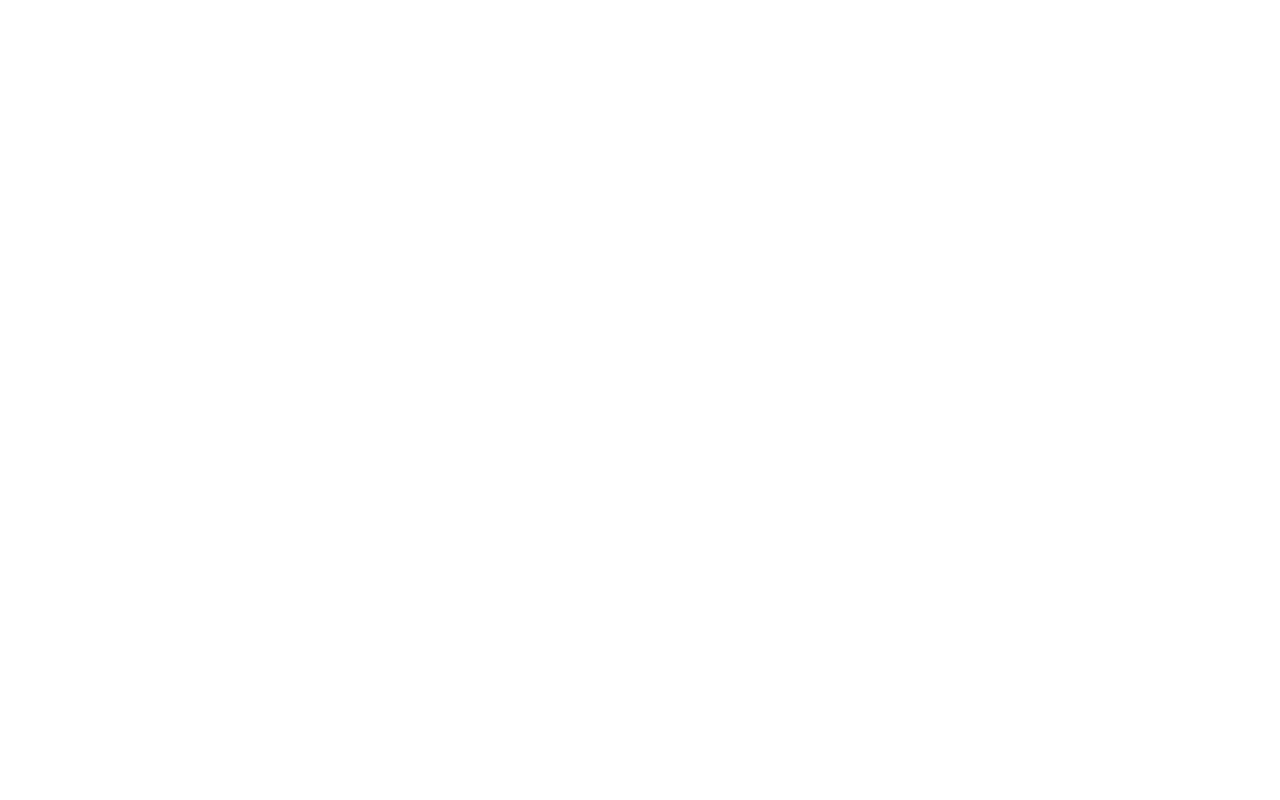
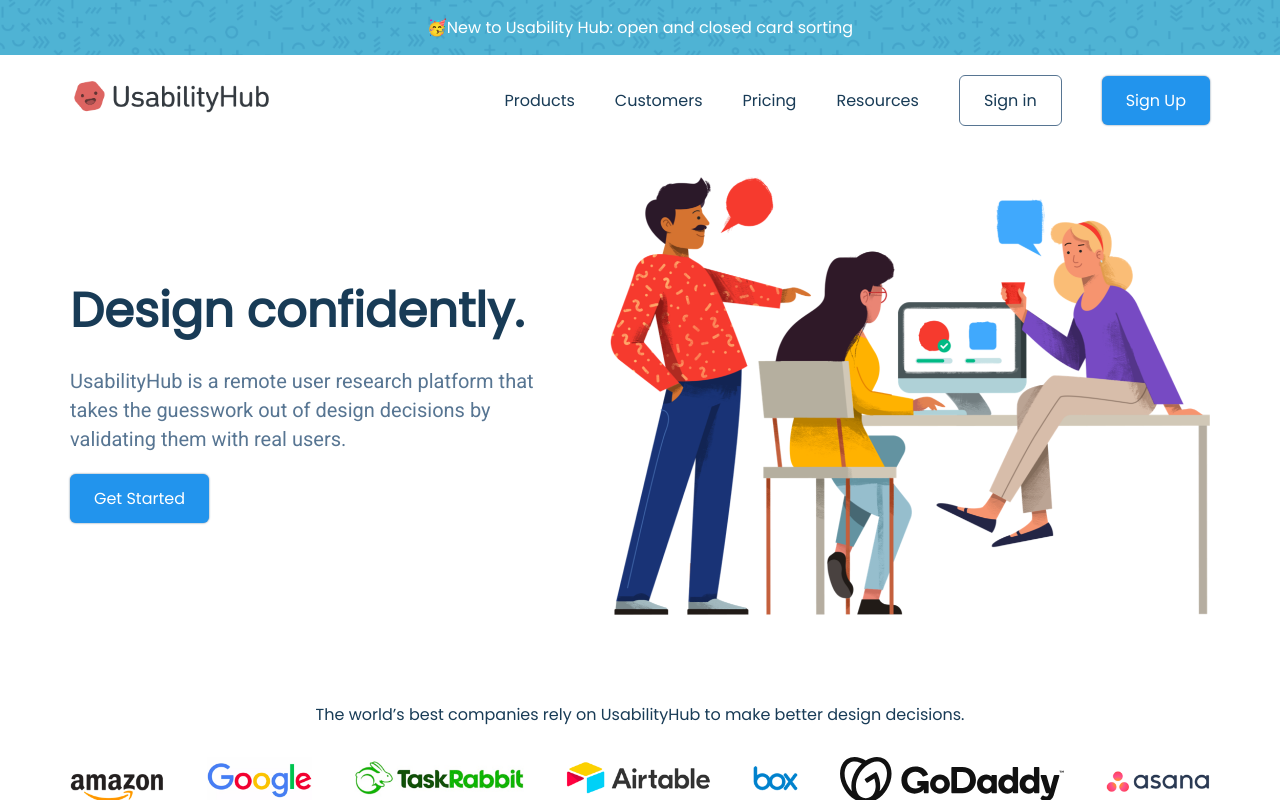
Before and after one commit to Prachi24599/UsabilityHub, a plain HTML site: page index.html in a window 1280 px wide. Drawn offline with Linux system fonts and the light colour scheme.

Commit message:
nav and hero section added

```diff
--- a/index.html
+++ b/index.html
@@ -8,6 +8,80 @@
     <link rel="stylesheet" href="styles.css" />
   </head>
   <body>
+    <div class="wrapper">
+      <!-- Top Banner -->
+      <div class="top-banner">
+        <div class="small-bold-text banner-text">
+          🥳New to Usability Hub: open and closed card sorting
+        </div>
+      </div>
+
+      <div class="container">
+        <!-- Nav Bar -->
+        <nav>
+          <div class="main-nav flex">
+            <a href="#" class="company-logo">
+              <img src="images/asset 1.png" alt="" />
+            </a>
+            <div class="nav-links">
+              <ul class="flex">
+                <li><a href="#" class="hover-link">Products</a></li>
+                <li><a href="#" class="hover-link">Customers</a></li>
+                <li><a href="#" class="hover-link">Pricing</a></li>
+                <li><a href="#" class="hover-link">Resources</a></li>
+                <li>
+                  <a href="#" class="hover-link secondary-btn">Sign in</a>
+                </li>
+                <li><a href="#" class="hover-link primary-btn">Sign Up</a></li>
+              </ul>
+            </div>
+          </div>
+        </nav>
+
+        <!-- Hero Section -->
+        <header>
+          <div class="hero-section flex">
+            <div class="hero-section-left flex">
+              <h1>Design confidently.</h1>
+              <p>
+                UsabilityHub is a remote user research platform that takes the
+                guesswork out of design decisions by validating them with real
+                users.
+              </p>
+              <a href="#" class="primary-btn get-started-btn">Get Started</a>
+            </div>
+            <div class="hero-section-right">
+              <img src="images/asset 2.png" class="hero-img" alt="" />
+            </div>
+          </div>
+        </header>
+
+        <section class="companies-section">
+          <div class="small-bold-text companies-header">
+            The world’s best companies rely on UsabilityHub to make better
+            design decisions.
+          </div>
+          <div class="company-logos flex">
+            <img class="logo" src="images/asset 3.png" alt="" />
+            <img class="logo" src="images/asset 4.png" alt="" />
+            <img class="logo" src="images/asset 5.png" alt="" />
+            <img class="logo" src="images/asset 6.png" alt="" />
+            <img class="logo" src="images/asset 7.png" alt="" />
+            <img class="logo" src="images/asset 8.svg" alt="" />
+            <img class="logo" src="images/asset 9.png" alt="" />
+          </div>
+        </section>
+        <section class="features-section"></section>
+        <section class="big-feature-section"></section>
+        <section class="big-feature-section"></section>
+        <section class="big-feature-section"></section>
+        <section class="example-section"></section>
+        <section class="cta-section"></section>
+        <footer></footer>
+        <div class="subfooter"></div>
+      </div>
+    </div>
+
     <!-- Font Awesome -->
     <script
       src="https://kit.fontawesome.com/0496440cc3.js"
--- a/styles.css
+++ b/styles.css
@@ -1,4 +1,6 @@
-@import url("https://fonts.googleapis.com/css2?family=Poppins:ital,wght@0,400;1,700&family=Roboto:wght@400;700&display=swap");
+@import url("https://fonts.googleapis.com/css2?family=Poppins:ital,wght@0,400;1,500&family=Roboto:wght@400;700&display=swap");
+
+/* Resets */
 * {
   margin: 0;
   padding: 0;
@@ -31,6 +33,121 @@ p {
   line-height: 1.8rem;
 }
 a {
-  text-decoration: underline;
+  text-decoration: none;
   display: inline-block;
 }
+ul {
+  list-style: none;
+}
+
+/* Utility Classes */
+.wrapper {
+  width: 100vw;
+  height: 100vh;
+  overflow-x: hidden;
+}
+.container {
+  max-width: 1180px;
+  margin-inline: auto;
+  padding-inline: var(--padding-inline-section);
+}
+.small-bold-text {
+  font-size: 1rem;
+  font-weight: 500;
+}
+.flex {
+  display: flex;
+  align-items: center;
+}
+.hover-link {
+  color: var(--primary-text-color);
+  transition: 0.2s ease-out;
+}
+.hover-link:hover {
+  color: var(--accent-color);
+}
+.primary-btn {
+  background-color: var(--accent-color);
+  border-radius: 6px;
+  color: white !important;
+  padding: 12px 24px;
+  box-shadow: 0 0 2px var(--secondary-text-color);
+  transition: 0.2s ease-out;
+}
+
+.primary-btn:hover {
+  background-color: var(--accent-color-dark);
+}
+
+.secondary-btn {
+  border: 0.5px solid var(--secondary-text-color);
+  border-radius: 6px;
+  color: var(--primary-text-color) !important;
+  padding: 12px 24px;
+  transition: 0.2s ease-out;
+}
+
+.secondary-btn:hover {
+  border-color: var(--accent-color);
+  color: var(--accent-color) !important;
+}
+
+/* Top Banner */
+.top-banner {
+  background-color: #4fb3d4;
+  background-image: url(images/asset\ 32.png);
+  background-size: 300px;
+  /* background-repeat: no-repeat; default is repeat*/
+}
+.banner-text {
+  color: white;
+  padding: 15px 30px;
+  text-align: center;
+}
+/* Nav Bar */
+.main-nav {
+  margin-top: 20px;
+  justify-content: space-between;
+}
+.company-logo img {
+  width: 200px;
+}
+.nav-links {
+  flex-basis: 730px;
+}
+.nav-links ul {
+  justify-content: end;
+  gap: 40px;
+}
+
+/* Hero section */
+header {
+  padding: 50px 0;
+}
+.hero-section {
+  justify-content: center;
+  gap: 50px;
+}
+.hero-section-left {
+  flex-direction: column;
+  align-items: start;
+  max-width: 40vw;
+  gap: 20px;
+}
+
+.hero-img {
+  width: 600px;
+}
+/* Companies Section */
+.companies-header {
+  text-align: center;
+  margin-block: 30px;
+  color: var(--primary-text-color);
+}
+.company-logos {
+  justify-content: space-between;
+  flex-wrap: wrap;
+}
+.logo {
+  height: 46px;
+}
```
